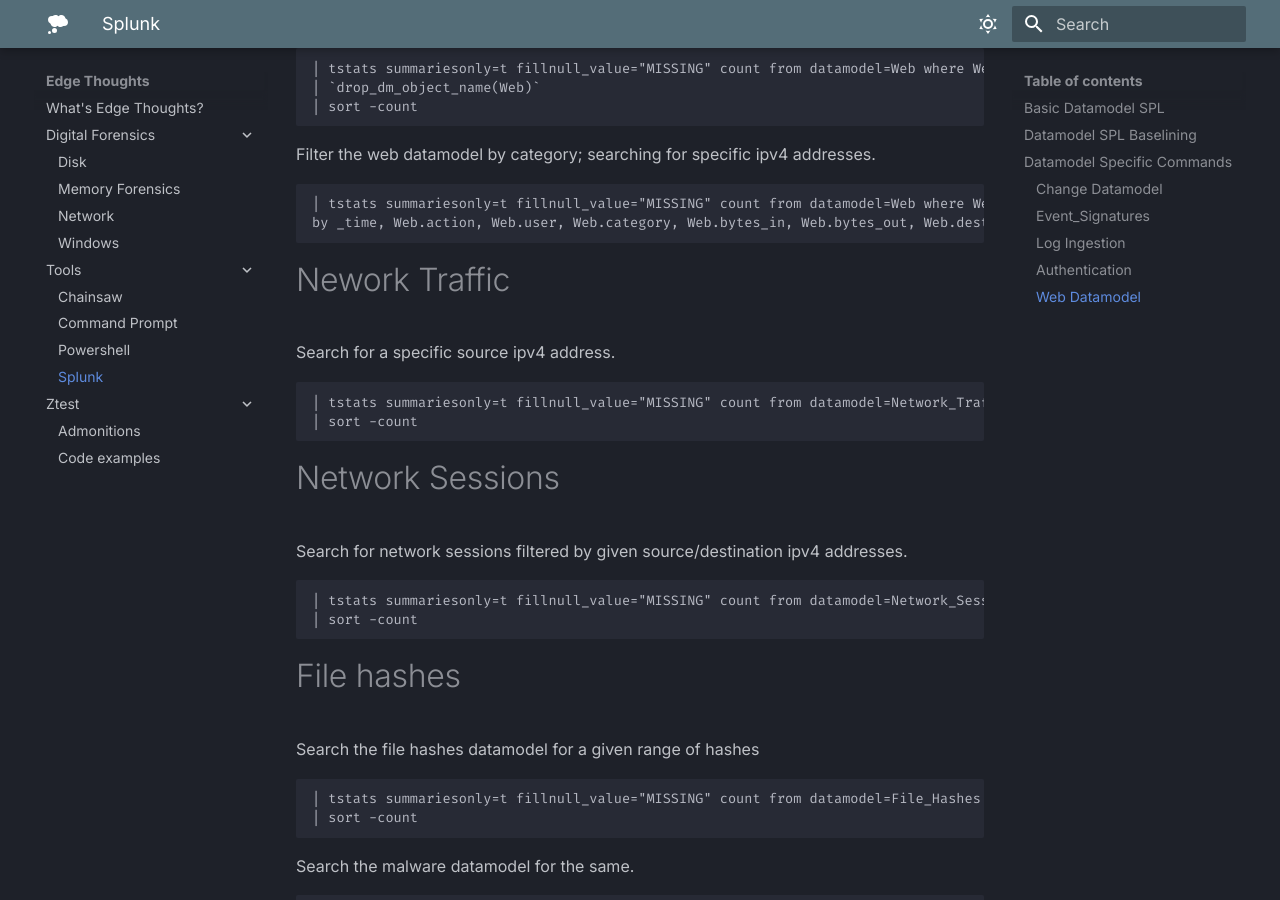
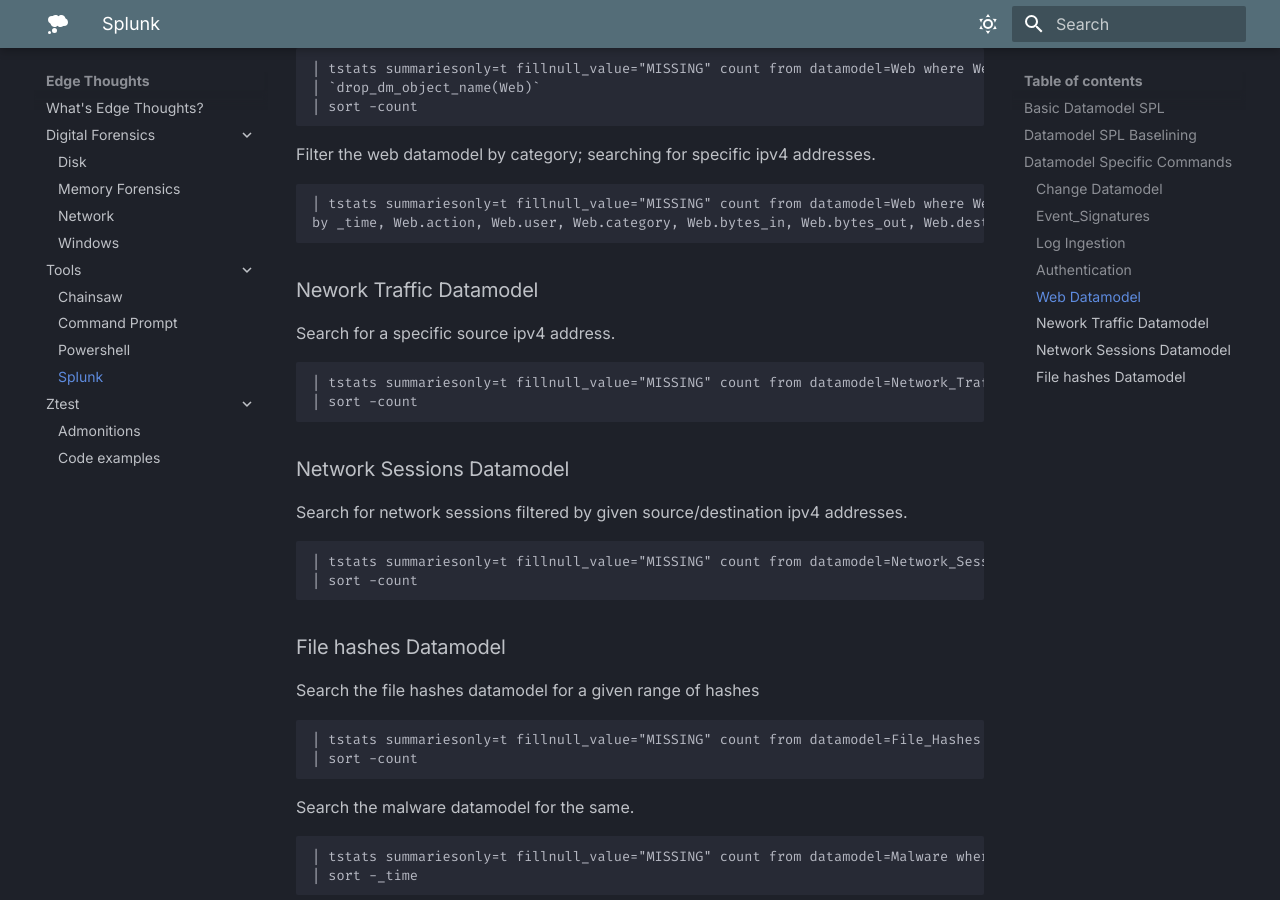
Before and after one commit to halfbackflip/edgethoughts, an MkDocs documentation site: the page built from docs/Tools/Splunk.md, in a window 1280 px wide and 900 px high, scrolled down 2256 px. Built offline with MkDocs 1.6.1 and Material for MkDocs 9.7.7, drawn with Linux system fonts in a browser that asks for light colours.

Commit message:
Fixed formatting on Splunk Datamodel

````diff
--- a/docs/Tools/Splunk.md
+++ b/docs/Tools/Splunk.md
@@ -83,21 +83,21 @@ Filter the web datamodel by category; searching for specific ipv4 addresses.
 by _time, Web.action, Web.user, Web.category, Web.bytes_in, Web.bytes_out, Web.dest, Web.dest_port, Web.http_method, Web.url,Web.user_bunit, index, sourcetype
 ```
 
-# Nework Traffic
+### Nework Traffic Datamodel
 Search for a specific source ipv4 address.
 ```
 | tstats summariesonly=t fillnull_value="MISSING" count from datamodel=Network_Traffic.All_Traffic where All_Traffic.src IN ("202.63.218.19","69.42.81.14","35.81.84.184","54.215.84.169","115.211.28.95","79.106.137.115","177.155.134.68") by All_Traffic.src, All_Traffic.dest, All_Traffic.action, All_Traffic.dest_port, All_Traffic.bytes, sourcetype
 | sort -count
 ```
 
-# Network Sessions
+### Network Sessions Datamodel
 Search for network sessions filtered by given source/destination ipv4 addresses.
 ```
 | tstats summariesonly=t fillnull_value="MISSING" count from datamodel=Network_Sessions.All_Sessions where All_Sessions.src_ip IN (foo>,<bar>) by All_Sessions.src_ip, All_Sessions.dest_ip, All_Sessions.tag, All_Sessions.user, sourcetype
 | sort -count
 ```
 
-# File hashes
+### File hashes Datamodel
 Search the file hashes datamodel for a given range of hashes
 ```
 | tstats summariesonly=t fillnull_value="MISSING" count from datamodel=File_Hashes where File_Hashes.file_hash IN (foo>,<bar>) by File_Hashes.app, File_Hashes.file_hash, File_Hashes.file_name, File_Hashes.tag, File_Hashes.user, File_Hashes.user_bunit, sourcetype
````
